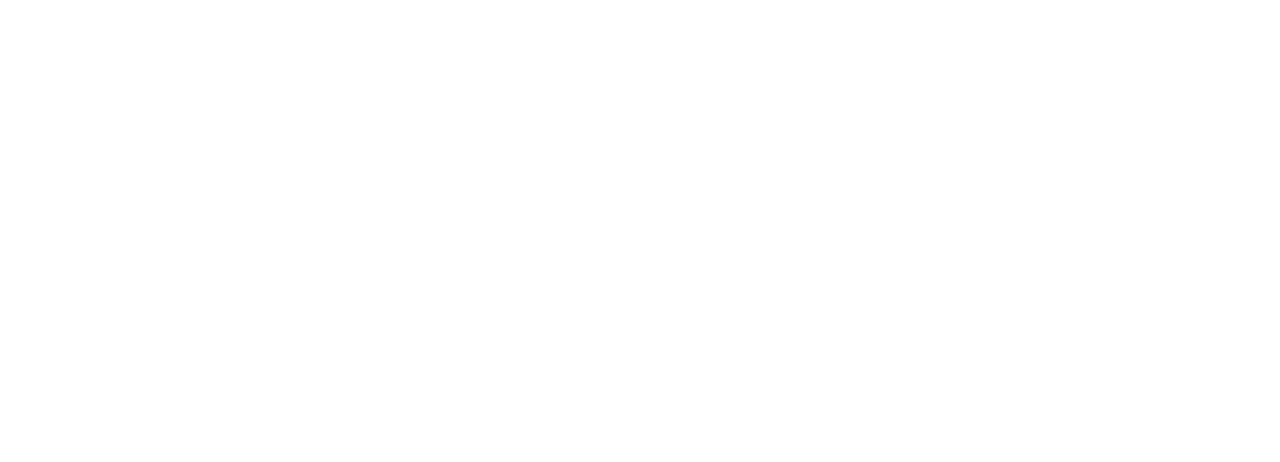
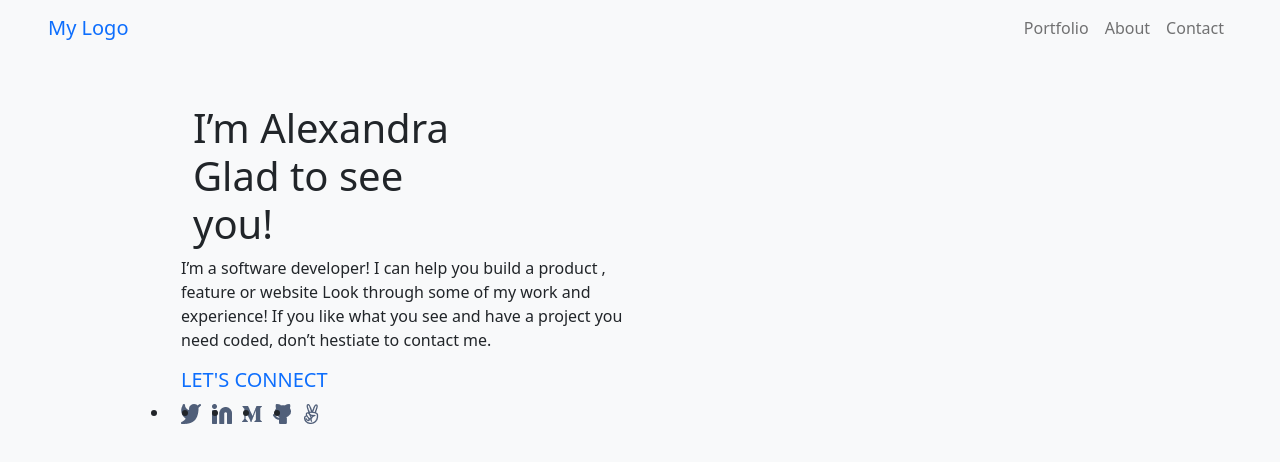
Before and after one commit to frempongdev/Portfolio-Bootstrap, a website: page index.html in a window 1280 px wide. Drawn offline with nearby package versions, Linux system fonts and the light colour scheme.

Commit message:
Update index file with headline section elements

```diff
--- a/index.html
+++ b/index.html
@@ -5,8 +5,66 @@
     <meta http-equiv="X-UA-Compatible" content="IE=edge">
     <meta name="viewport" content="width=device-width, initial-scale=1.0">
     <title>Portfolio Bootstrap</title>
+    <link href="https://cdn.jsdelivr.net/npm/bootstrap@5.0.2/dist/css/bootstrap.min.css" rel="stylesheet" integrity="sha384-EVSTQN3/azprG1Anm3QDgpJLIm9Nao0Yz1ztcQTwFspd3yD65VohhpuuCOmLASjC" crossorigin="anonymous">
+    <link rel="stylesheet" href="style.css">
+    <link href="https://fonts.googleapis.com/css2?family=Poppins:wght@300;400;600;700&display=swap" rel="stylesheet"/>
 </head>
 <body>
+    <nav class="navbar navbar-expand-lg navbar-light bg-light">
+        <div class="container-fluid px-5">
+          <a class="navbar-brand text-primary" href="#">My Logo</a>
+          <button class="navbar-toggler" type="button" data-bs-toggle="collapse" data-bs-target="#navbarSupportedContent" aria-controls="navbarSupportedContent" aria-expanded="false" aria-label="Toggle navigation">
+            <span class="navbar-toggler-icon"></span>
+          </button>
+          <div class="collapse navbar-collapse justify-content-end " id="navbarSupportedContent">
+            <ul class="navbar-nav">
+              <li class="nav-item">
+                <a class="nav-link" href="#">Portfolio</a>
+              </li>
+              <li class="nav-item">
+                <a class="nav-link" href="#">About</a>
+              </li>
+              <li class="nav-item">
+                <a class="nav-link" href="#" tabindex="-1">Contact</a>
+              </li>
+            </ul>
+          </div>
+        </div>
+      </nav>
 
+      <section style="height: 90vh;" class="headline container-fluid bg-light my-auto">
+        <div class="wrapper container-fluid col-9 py-5 h-100">
+            <div class="headline-container container">
+                <div class="col-4 header"> <h1> I’m Alexandra Glad to see you!</h1></div>
+            </div>
+            <div class="paragraph-container  col-6">
+                <p class="intro-paragraph text-dark">
+                    I’m a software developer! I can help you build a product , feature or website Look through some of my work and experience! If you like what you see and have a project you need coded, don’t hestiate to contact me.
+                </p>
+            </div>
+            <h5 class="connect-text text-primary">LET'S CONNECT</h5>
+            <div class="row social-container">
+                <ul class="row social-list-container col-5">
+                    <li id="twitter" class="col-1 social-list-item">
+                      <a href=""> <img src="assets/images/twitter-icon.png" alt="twitter logo"></a>
+                    </li>
+                    <li id="linkedin" class="col-1 social-list-item">
+                      <a href=""> <img src="assets/images/Linkedin-icon.png" alt="linkedin logo"></a>
+                    </li>
+                    <li id="medium" class="col-1 social-list-item">
+                      <a href=""> <img src="assets/images/mSocial-icon.png" alt="medium logo"></a>
+                    </li>
+                    <li id="github" class="col-1 social-list-item">
+                      <a href=""> <img src="assets/images/github-icon.png" alt="github logo"></a>
+                    </li>
+                    <li id="angellist" class="col-1 social-list-item">
+                      <a href=""> <img src="assets/images/handSocial-icon.png" alt="angellist logo"></a>
+                    </li>
+                </ul>
+            </div>
+        </div>
+      </section>
+
+    <script src="https://cdn.jsdelivr.net/npm/bootstrap@5.0.2/dist/js/bootstrap.bundle.min.js" integrity="sha384-MrcW6ZMFYlzcLA8Nl+NtUVF0sA7MsXsP1UyJoMp4YLEuNSfAP+JcXn/tWtIaxVXM" crossorigin="anonymous"></script>
 </body>
 </html>
```
